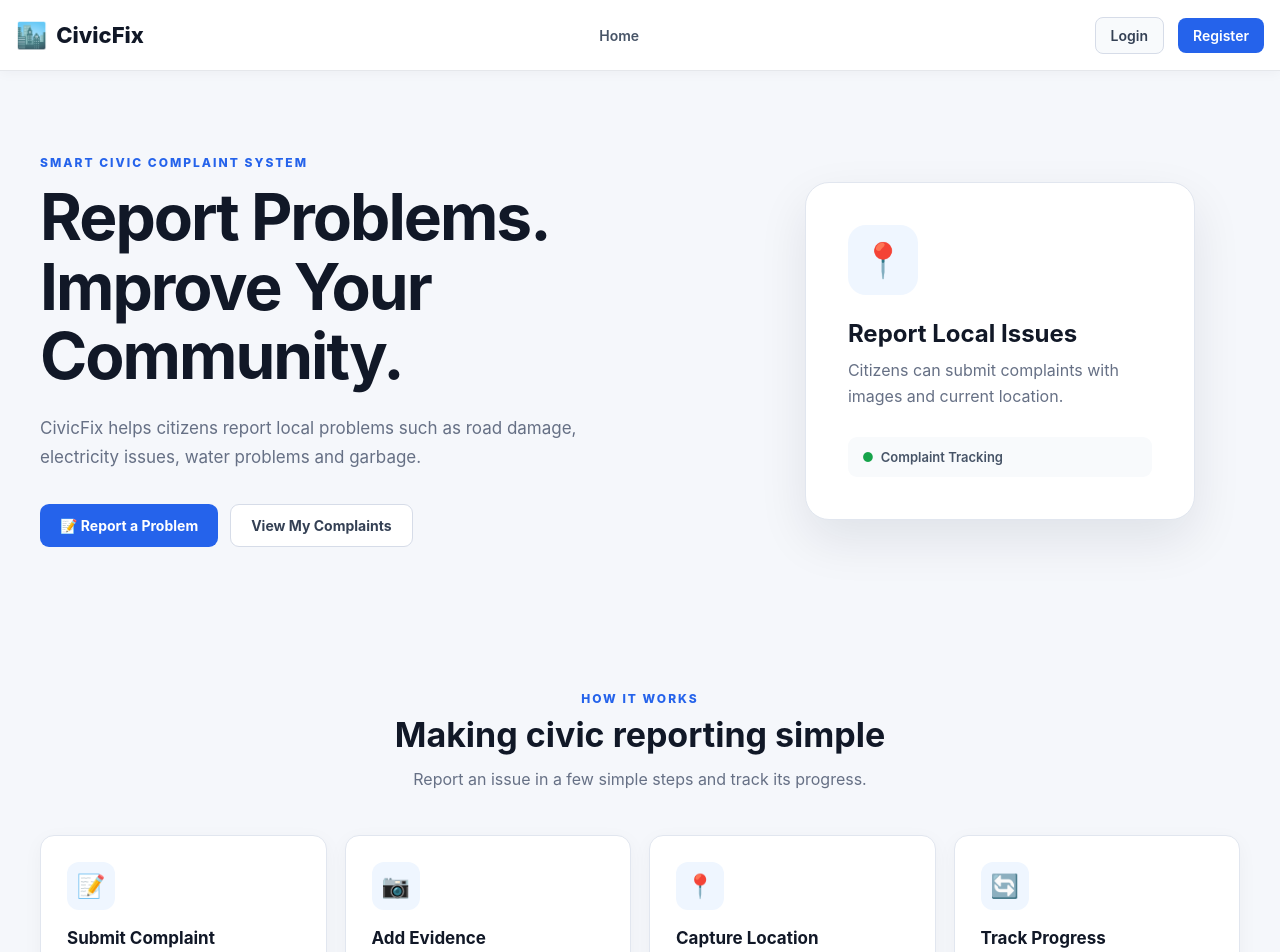
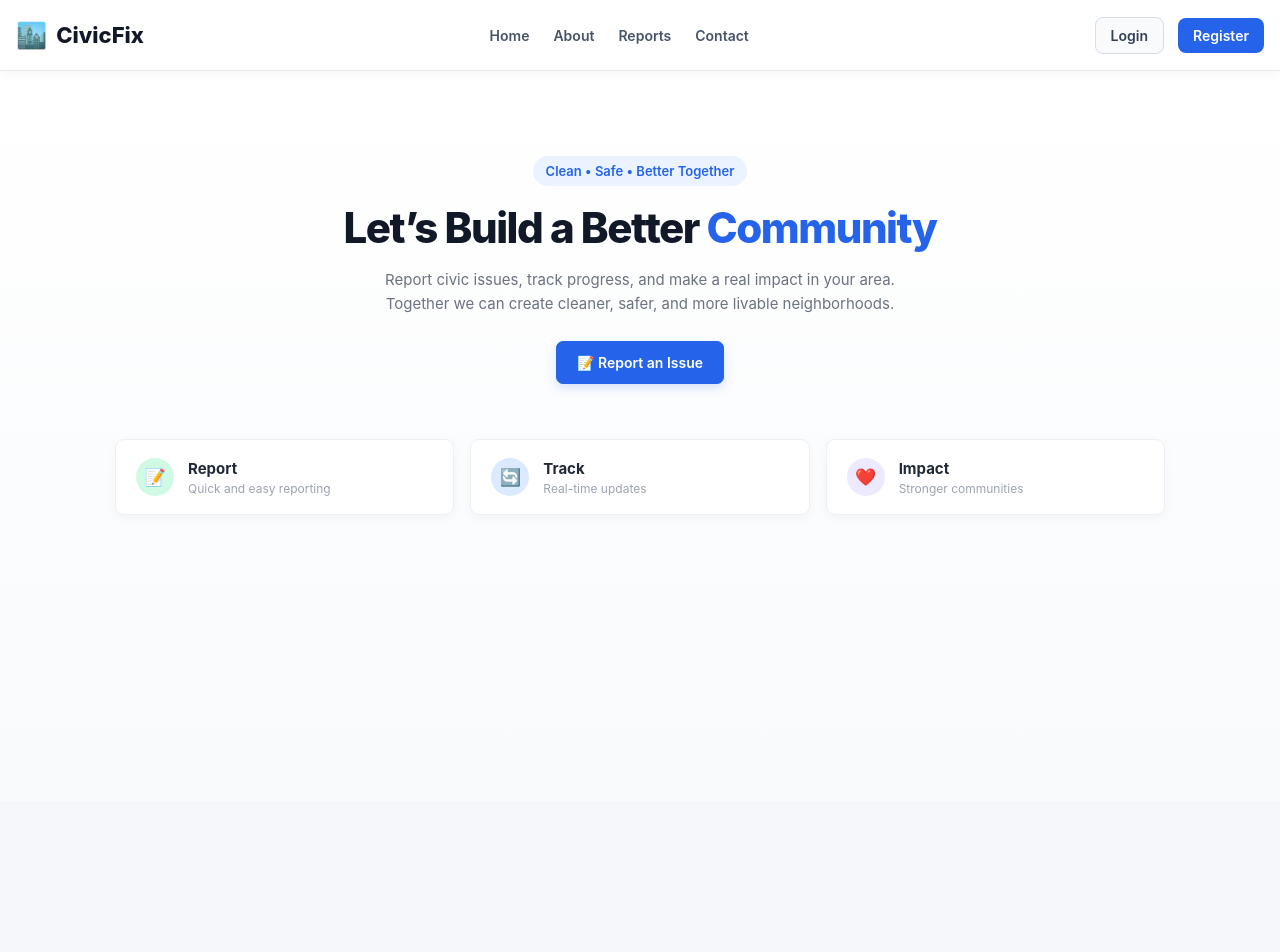
Before and after one commit to asife8649/civicfix, a React (Vite) app in the folder client/: page / in a window 1280 px wide. Shown: the top 952 px of the page. After the commit the page ends 801 px from the top, so only its background shows below. Built offline with nearby package versions, Linux system fonts and the light colour scheme.

Commit message:
Update home page and navbar

```diff
--- a/client/src/components/Navbar.jsx
+++ b/client/src/components/Navbar.jsx
@@ -20,11 +20,24 @@ export default function Navbar() {
           <span>CivicFix</span>
         </Link>
 
+
         {/* Navigation */}
         <div className="navbar-links">
 
           <Link to="/">
             Home
+          </Link>
+
+          <Link to="/about">
+            About
+          </Link>
+
+          <Link to="/reports">
+            Reports
+          </Link>
+
+          <Link to="/contact">
+            Contact
           </Link>
 
           {user && (
@@ -52,6 +65,7 @@ export default function Navbar() {
           )}
 
         </div>
+
 
         {/* User Section */}
         <div className="navbar-user">
--- a/client/src/index.css
+++ b/client/src/index.css
@@ -2642,3 +2642,223 @@ button.delete:hover {
     margin-top: 15px;
   }
 }
+/* =========================================
+   SIMPLE CIVICFIX HOME PAGE
+========================================= */
+
+.simple-home {
+  min-height: calc(100vh - 70px);
+  background: linear-gradient(
+    180deg,
+    #ffffff 0%,
+    #f8fafc 100%
+  );
+  padding: 40px 24px 60px;
+}
+
+
+/* Hero */
+
+.simple-hero {
+  max-width: 900px;
+  margin: 0 auto;
+  text-align: center;
+  padding: 45px 20px 35px;
+}
+
+.hero-badge {
+  display: inline-block;
+  padding: 7px 13px;
+  border-radius: 20px;
+  background: #eaf3ff;
+  color: #2563eb;
+  font-size: 13px;
+  font-weight: 600;
+  margin-bottom: 18px;
+}
+
+.simple-hero h1 {
+  margin: 0;
+  font-size: 42px;
+  line-height: 1.15;
+  font-weight: 800;
+  color: #111827;
+  letter-spacing: -1.5px;
+}
+
+.simple-hero h1 span {
+  color: #2563eb;
+}
+
+.simple-hero-text {
+  max-width: 680px;
+  margin: 16px auto 25px;
+  color: #6b7280;
+  font-size: 15px;
+  line-height: 1.6;
+}
+
+
+/* Buttons */
+
+.simple-hero-buttons {
+  display: flex;
+  justify-content: center;
+  align-items: center;
+  gap: 12px;
+  flex-wrap: wrap;
+}
+
+.simple-primary-btn,
+.simple-secondary-btn {
+  text-decoration: none;
+  padding: 12px 20px;
+  border-radius: 7px;
+  font-size: 14px;
+  font-weight: 600;
+  transition: all 0.2s ease;
+}
+
+.simple-primary-btn {
+  background: #2563eb;
+  color: white;
+  border: 1px solid #2563eb;
+  box-shadow: 0 4px 10px rgba(37, 99, 235, 0.18);
+}
+
+.simple-primary-btn:hover {
+  background: #1d4ed8;
+  transform: translateY(-1px);
+}
+
+.simple-secondary-btn {
+  background: white;
+  color: #374151;
+  border: 1px solid #e5e7eb;
+}
+
+.simple-secondary-btn:hover {
+  border-color: #cbd5e1;
+  background: #f8fafc;
+}
+
+
+/* Feature Cards */
+
+.simple-features {
+  max-width: 1050px;
+  margin: 20px auto 0;
+
+  display: grid;
+  grid-template-columns: repeat(3, 1fr);
+  gap: 16px;
+}
+
+.simple-feature-card {
+  background: white;
+  border: 1px solid #edf0f4;
+  border-radius: 9px;
+  padding: 18px 20px;
+
+  display: flex;
+  align-items: center;
+  gap: 14px;
+
+  box-shadow: 0 3px 12px rgba(15, 23, 42, 0.04);
+
+  transition:
+    transform 0.2s ease,
+    box-shadow 0.2s ease;
+}
+
+.simple-feature-card:hover {
+  transform: translateY(-2px);
+  box-shadow: 0 7px 20px rgba(15, 23, 42, 0.08);
+}
+
+.simple-feature-icon {
+  width: 38px;
+  height: 38px;
+  min-width: 38px;
+
+  display: flex;
+  align-items: center;
+  justify-content: center;
+
+  border-radius: 50%;
+  font-size: 17px;
+}
+
+.report-icon {
+  background: #d1fae5;
+}
+
+.track-icon {
+  background: #dbeafe;
+}
+
+.impact-icon {
+  background: #ede9fe;
+}
+
+.simple-feature-card h3 {
+  margin: 0 0 3px;
+  color: #1f2937;
+  font-size: 15px;
+  font-weight: 700;
+}
+
+.simple-feature-card p {
+  margin: 0;
+  color: #9ca3af;
+  font-size: 12px;
+}
+
+
+/* Responsive */
+
+@media (max-width: 768px) {
+
+  .simple-home {
+    padding: 25px 16px 40px;
+  }
+
+  .simple-hero {
+    padding: 35px 10px 25px;
+  }
+
+  .simple-hero h1 {
+    font-size: 34px;
+  }
+
+  .simple-hero-text {
+    font-size: 14px;
+  }
+
+  .simple-features {
+    grid-template-columns: 1fr;
+  }
+
+  .simple-feature-card {
+    padding: 16px;
+  }
+}
+
+
+@media (max-width: 480px) {
+
+  .simple-hero h1 {
+    font-size: 29px;
+  }
+
+  .simple-hero-text br {
+    display: none;
+  }
+
+  .simple-primary-btn,
+  .simple-secondary-btn {
+    width: 100%;
+    text-align: center;
+  }
+
+}
--- a/client/src/pages/Home.jsx
+++ b/client/src/pages/Home.jsx
@@ -9,89 +9,49 @@ export default function Home() {
     <>
       <Navbar />
 
-      <main className="home-page">
+      <main className="simple-home">
 
         {/* Hero Section */}
-        <section className="hero-section">
+        <section className="simple-hero">
 
-          <div className="hero-content">
+          <div className="hero-badge">
+            Clean • Safe • Better Together
+          </div>
 
-            <p className="eyebrow">
-              SMART CIVIC COMPLAINT SYSTEM
+          <h1>
+            Let’s Build a Better{" "}
+            <span>Community</span>
+          </h1>
+
+          <p className="simple-hero-text">
+            Report civic issues, track progress, and make a real impact
+            in your area.
+            <br />
+            Together we can create cleaner, safer, and more livable
+            neighborhoods.
           </p>
 
-            <h1>
-              Report Problems.
-              <br />
-              Improve Your Community.
-            </h1>
+          <div className="simple-hero-buttons">
 
-            <p className="hero-description">
-              CivicFix helps citizens report local problems
-              such as road damage, electricity issues,
-              water problems and garbage.
-            </p>
-
-            <div className="hero-buttons">
-
-              {/* Citizen Buttons */}
-              {user?.role !== "admin" && (
+            {user?.role === "admin" ? (
+              <Link
+                to="/admin/complaints"
+                className="simple-primary-btn"
+              >
+                📋 Manage Complaints
+              </Link>
+            ) : (
               <>
                 <Link
                   to="/create-complaint"
-                    className="primary-btn"
+                  className="simple-primary-btn"
                 >
-                    📝 Report a Problem
+                  📝 Report an Issue
                 </Link>
 
-                  <Link
-                    to="/my-complaints"
-                    className="secondary-btn"
-                  >
-                    View My Complaints
-                  </Link>
+
               </>
             )}
-
-              {/* Admin Button */}
-              {user?.role === "admin" && (
-                <Link
-                  to="/admin/complaints"
-                  className="primary-btn"
-                >
-                  📋 Manage Complaints
-                </Link>
-              )}
-
-            </div>
-
-          </div>
-
-
-          {/* Hero Card */}
-          <div className="hero-visual">
-
-            <div className="hero-card">
-
-              <div className="hero-card-icon">
-                📍
-              </div>
-
-              <h3>
-                Report Local Issues
-              </h3>
-
-              <p>
-                Citizens can submit complaints
-                with images and current location.
-              </p>
-
-              <div className="hero-mini-status">
-                <span>●</span>
-                Complaint Tracking
-              </div>
-
-            </div>
 
           </div>
 
@@ -99,143 +59,57 @@ export default function Home() {
 
 
         {/* Features */}
-        <section className="features-section">
+        <section className="simple-features">
 
-          <div className="section-heading">
+          <div className="simple-feature-card">
 
-            <p className="eyebrow">
-              HOW IT WORKS
-            </p>
+            <div className="simple-feature-icon report-icon">
+              📝
+            </div>
 
-            <h2>
-              Making civic reporting simple
-            </h2>
+            <div>
+              <h3>Report</h3>
 
               <p>
-              Report an issue in a few simple steps
-              and track its progress.
+                Quick and easy reporting
               </p>
+            </div>
 
           </div>
 
 
-          <div className="feature-grid">
+          <div className="simple-feature-card">
 
-            <div className="feature-card">
-
-              <div className="feature-icon">
-                📝
+            <div className="simple-feature-icon track-icon">
+              🔄
             </div>
 
-              <h3>
-                Submit Complaint
-              </h3>
+            <div>
+              <h3>Track</h3>
 
               <p>
-                Describe the problem and select
-                the appropriate category.
+                Real-time updates
               </p>
+            </div>
 
           </div>
 
 
-            <div className="feature-card">
+          <div className="simple-feature-card">
 
-              <div className="feature-icon">
-                📷
+            <div className="simple-feature-icon impact-icon">
+              ❤️
             </div>
 
-              <h3>
-                Add Evidence
-              </h3>
+            <div>
+              <h3>Impact</h3>
 
               <p>
-                Upload an image to clearly show
-                the problem.
+                Stronger communities
               </p>
-
-            </div>
-
-
-            <div className="feature-card">
-
-              <div className="feature-icon">
-                📍
-              </div>
-
-              <h3>
-                Capture Location
-              </h3>
-
-              <p>
-                Automatically capture the location
-                of the reported issue.
-              </p>
-
-            </div>
-
-
-            <div className="feature-card">
-
-              <div className="feature-icon">
-                🔄
-              </div>
-
-              <h3>
-                Track Progress
-              </h3>
-
-              <p>
-                Check whether your complaint is
-                Pending, In Progress or Resolved.
-              </p>
-
             </div>
 
           </div>
-
-        </section>
-
-
-        {/* Bottom CTA */}
-        <section className="home-cta">
-
-          <div>
-
-            <h2>
-              {user?.role === "admin"
-                ? "Manage civic complaints efficiently."
-                : "See a problem in your area?"}
-            </h2>
-
-            <p>
-              {user?.role === "admin"
-                ? "Review citizen complaints and update their status."
-                : "Report it through CivicFix and help make your community better."}
-            </p>
-
-          </div>
-
-
-          {user?.role === "admin" ? (
-
-            <Link
-              to="/admin/complaints"
-              className="primary-btn"
-            >
-              Manage Complaints →
-            </Link>
-
-          ) : (
-
-            <Link
-              to="/create-complaint"
-              className="primary-btn"
-            >
-              Get Started →
-            </Link>
-
-          )}
 
         </section>
 
```
Lines whose indentation alone changed are shown as unchanged.
